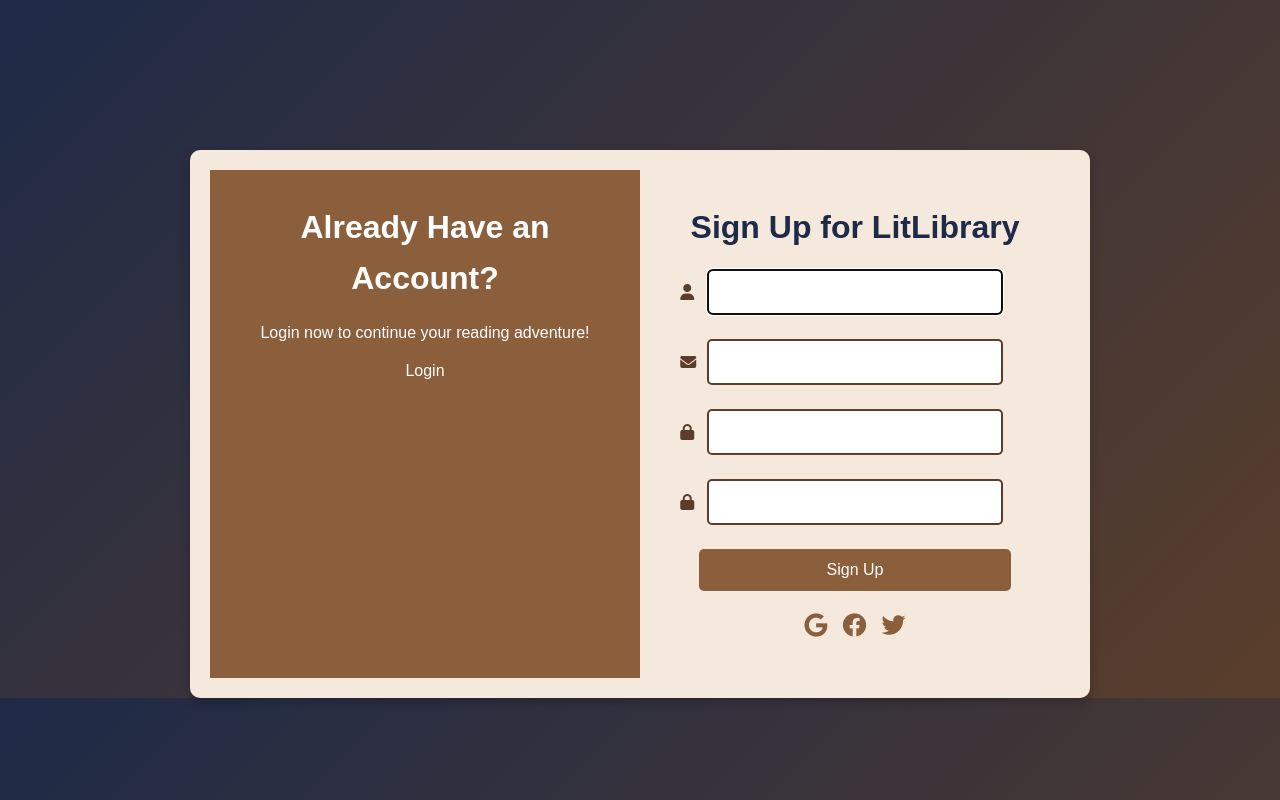
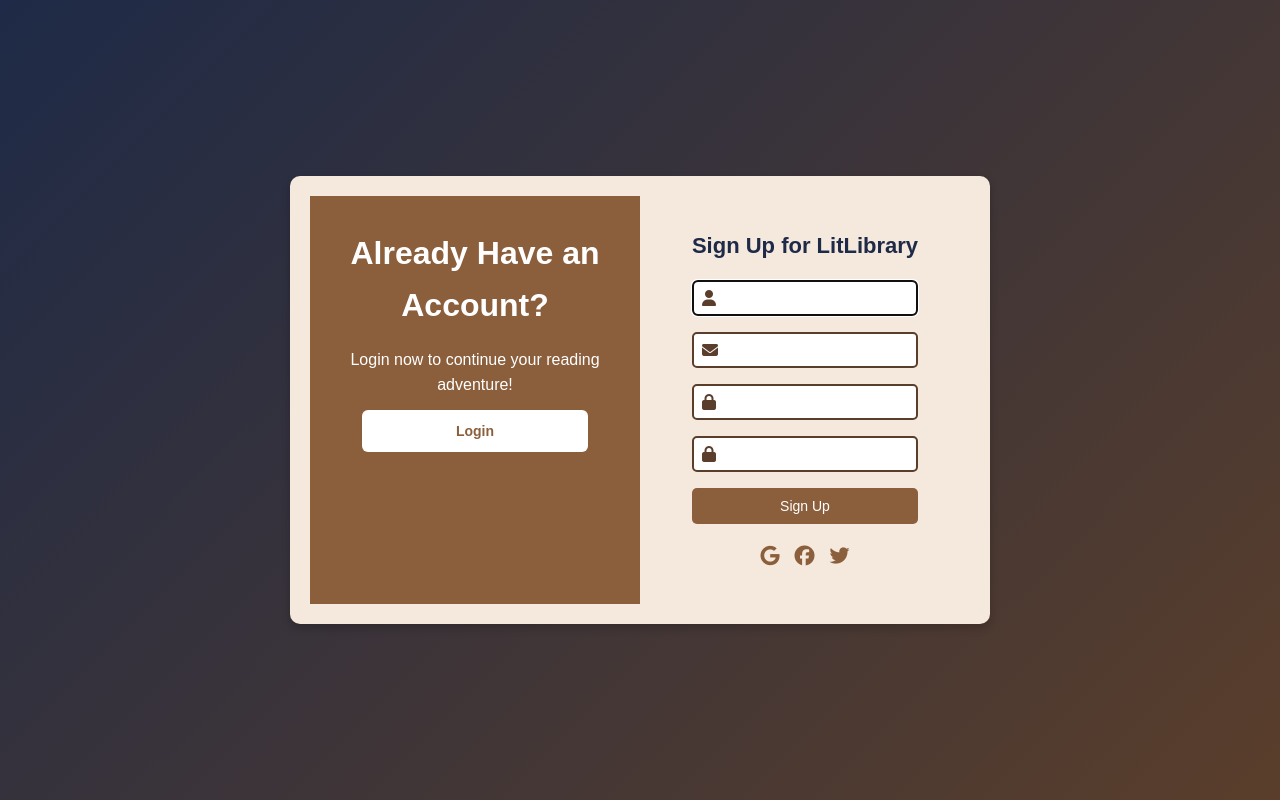
Before and after one commit to vmr093/LitLibrary2, a Django app: page /signup/ in a window 1280 px wide. Run offline with Django 5.2, Linux system fonts and the light colour scheme.

Commit message:
perfect signin/signup mobile forms

```diff
--- a/main_app/templates/main/signup.html
+++ b/main_app/templates/main/signup.html
@@ -4,106 +4,200 @@
 <head>
   <meta charset="UTF-8" />
   <meta name="viewport" content="width=device-width, initial-scale=1.0"/>
-  <title>LitLibrary Signup</title>
-  <link rel="stylesheet" href="https://cdnjs.cloudflare.com/ajax/libs/font-awesome/6.4.2/css/all.min.css" />
+  <title>Sign Up | LitLibrary</title>
+  <link rel="stylesheet" href="https://cdnjs.cloudflare.com/ajax/libs/font-awesome/6.5.0/css/all.min.css" />
   <link rel="stylesheet" href="{% static 'main/styles.css' %}">
-  <link rel="stylesheet" href="{% static 'main/responsive.css' %}">
 
-  <style>/
+  <style>
     body {
       display: flex;
       justify-content: center;
       align-items: center;
-            height: 100vh;
+      min-height: 100vh;
+      padding: 40px 20px;
       background: linear-gradient(135deg, #1e2a47, #5a3e2b);
       font-family: Arial, sans-serif;
+      margin: 0;
+      overflow-x: hidden;
     }
+
     .container {
-            margin-top: 150px;
       display: flex;
-            width: 900px;
+      width: 100%;
+      max-width: 700px;
       background: #f4e9dc;
       border-radius: 10px;
       box-shadow: 0 4px 10px rgba(0, 0, 0, 0.2);
       overflow: hidden;
+      animation: slideFadeIn 0.6s ease forwards;
+      opacity: 0;
     }
+
     .left, .right {
       width: 50%;
       padding: 2rem;
       text-align: center;
     }
+
     .left {
       background: #8b5e3c;
       color: white;
+      animation: fadeInLeft 0.8s ease forwards;
+      opacity: 0;
     }
+
+    .right {
+      animation: fadeInRight 0.8s ease forwards;
+      opacity: 0;
+    }
+
     .left h2 {
       margin-bottom: 1rem;
     }
+
     .left .btn {
       text-decoration: none;
       display: inline-block;
-            width: auto;
-            padding: 12px 20px;
+      padding: 10px 16px;
+      background: white;
+      color: #8b5e3c;
+      font-weight: bold;
+      font-size: 14px;
+      border-radius: 6px;
+      transition: background 0.3s;
+      margin-top: 12px;
     }
+
     .right h2 {
       margin-bottom: 1rem;
       color: #1e2a47;
+      font-size: 22px;
     }
+
     .input-group {
       position: relative;
-            margin-bottom: 1.5rem;
-            width: 90%;
+      margin-bottom: 1rem;
+      width: 85%;
       margin-left: auto;
       margin-right: auto;
     }
+
     .input-group input {
-            width: 90%;
-            padding: 12px;
-            padding-left: 40px;
+      width: 100%;
+      padding: 8px 8px 8px 32px;
       border: 2px solid #5a3e2b;
       border-radius: 5px;
       background: #fff;
-            font-size: 16px;
+      font-size: 14px;
     }
+
     .input-group i {
       position: absolute;
-            left: -10px;
+      left: 10px;
       top: 50%;
       transform: translateY(-50%);
       color: #5a3e2b;
     }
+
     .btn {
       background: #8b5e3c;
       color: white;
       border: none;
-            padding: 12px;
+      padding: 10px;
       width: 85%;
       border-radius: 5px;
       cursor: pointer;
-            font-size: 16px;
+      font-size: 14px;
       transition: background 0.3s;
     }
+
     .btn:hover {
       background: #734c2e;
     }
+
     .social-icons {
       display: flex;
       justify-content: center;
       gap: 15px;
       margin-top: 1rem;
     }
+
     .social-icons a {
       color: #8b5e3c;
-            font-size: 24px;
+      font-size: 20px;
       transition: color 0.3s;
     }
+
     .social-icons a:hover {
       color: #5a3e2b;
+    }
+
+    @media (max-width: 768px) {
+      .container {
+        flex-direction: column;
+      }
+
+      .left, .right {
+        width: 100%;
+        padding: 1rem;
+      }
+
+      .btn {
+        width: 100%;
+        font-size: 14px;
+        padding: 10px;
+      }
+
+      .input-group input {
+        font-size: 13px;
+        padding: 8px 8px 8px 32px;
+      }
+
+      .right h2 {
+        font-size: 20px;
+        margin-bottom: 0.8rem;
+      }
+
+      .social-icons {
+        display: none;
+      }
+    }
+
+    @keyframes slideFadeIn {
+      0% {
+        transform: translateY(40px);
+        opacity: 0;
+      }
+      100% {
+        transform: translateY(0px);
+        opacity: 1;
+      }
+    }
+
+    @keyframes fadeInLeft {
+      0% {
+        transform: translateX(-40px);
+        opacity: 0;
+      }
+      100% {
+        transform: translateX(0px);
+        opacity: 1;
+      }
+    }
+
+    @keyframes fadeInRight {
+      0% {
+        transform: translateX(40px);
+        opacity: 0;
+      }
+      100% {
+        transform: translateX(0px);
+        opacity: 1;
+      }
     }
   </style>
 </head>
 <body>
-    <body style="background: linear-gradient(135deg, #1e2a47, #5a3e2b);">
   <div class="container">
     <div class="left">
       <h2>Already Have an Account?</h2>
@@ -113,22 +207,9 @@
 
     <div class="right">
       <h2>Sign Up for LitLibrary</h2>
-
       <form method="POST">
         {% csrf_token %}
-
-        {% if form.errors %}
-          <ul style="color: red;">
-            {% for field in form %}
-              {% for error in field.errors %}
-                <li>{{ field.label }}: {{ error }}</li>
-              {% endfor %}
-            {% endfor %}
-            {% for error in form.non_field_errors %}
-              <li>{{ error }}</li>
-            {% endfor %}
-          </ul>
-        {% endif %}
+        {{ form.non_field_errors }}
 
         <div class="input-group">
           <i class="fas fa-user"></i>
```
Also changed, not shown: main_app/templates/main/signin.html (+115 -33 lines). Lines whose indentation alone changed are shown as unchanged.
